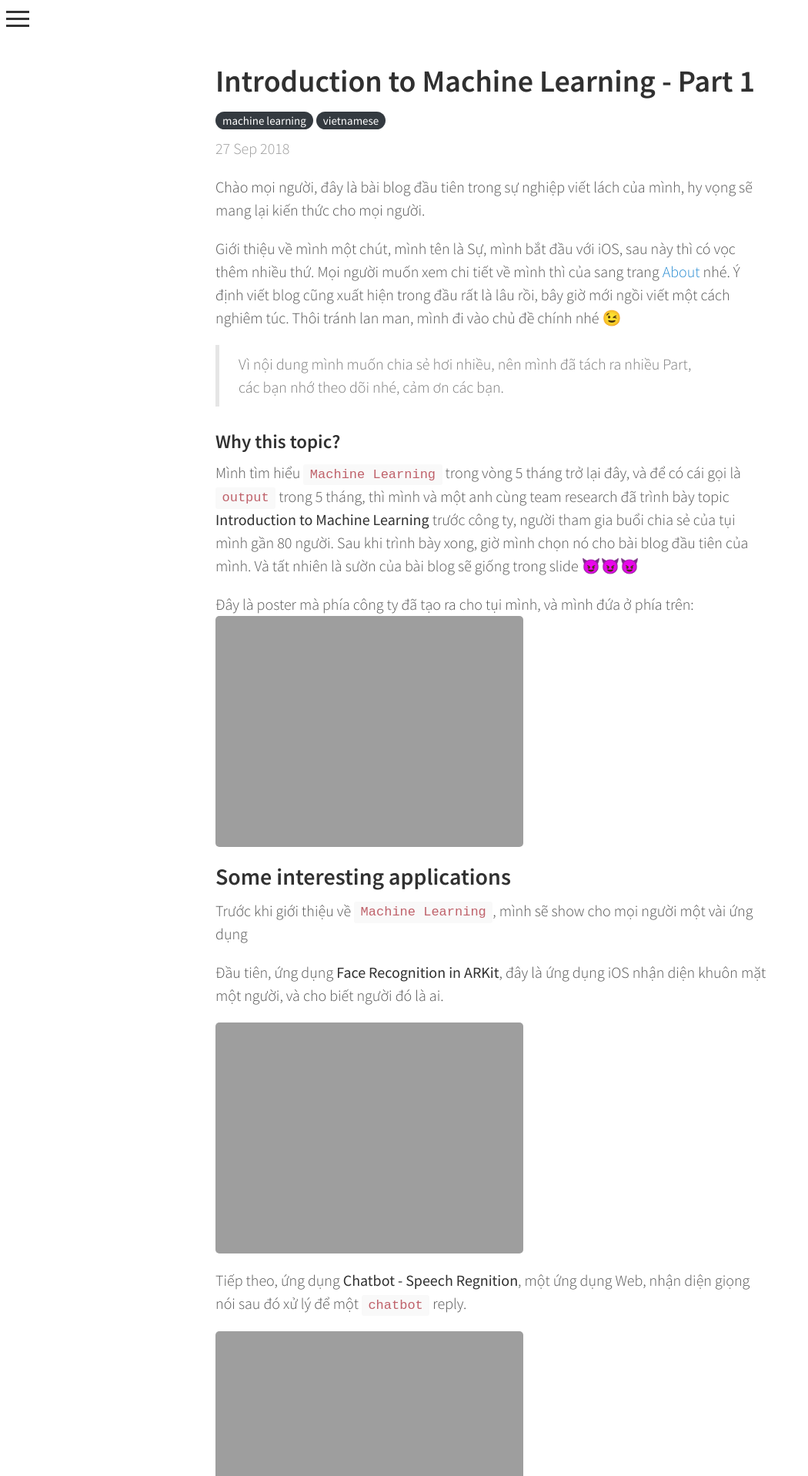
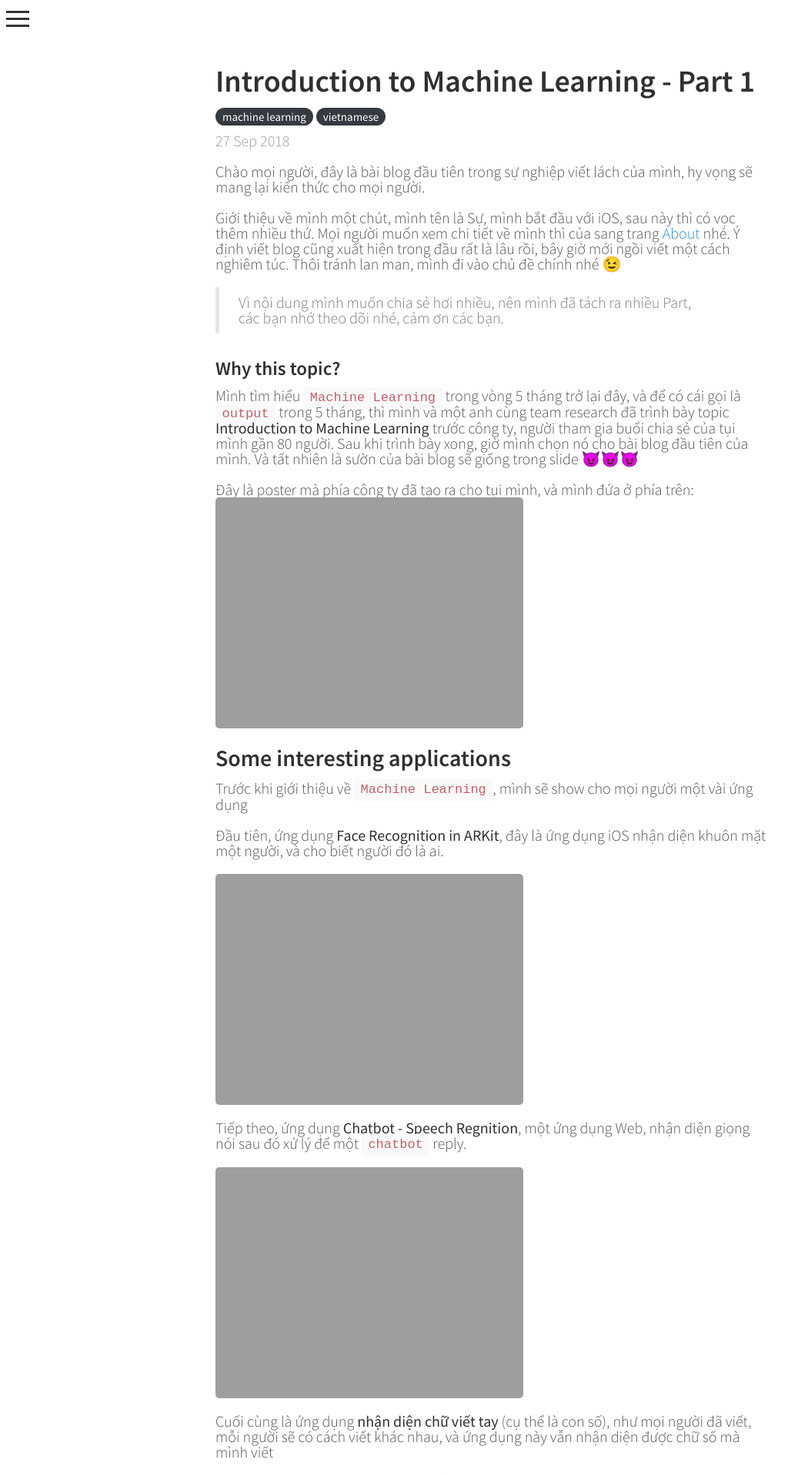
Before and after one commit to mlsuho/mlsuho.github.io, a Jekyll site: the page built from _posts/2018-09-27-machine-learning-part-1.md, in a window 1280 px wide. Shown: the top 1917 px of the page at 77% size, without its empty margins (0-1050 px from the left). Built offline with Jekyll 4.4.1, drawn with Linux system fonts in a browser that asks for light colours; nearby versions of some CDN libraries; comment, search, counter and statistics services are not loaded.

Commit message:
position css link

```diff
--- a/_includes/head.html
+++ b/_includes/head.html
@@ -15,15 +15,15 @@
   </title>
 
   <!-- CSS -->
+  <link rel="stylesheet" href="{{ site.url }}/public/css/reset.css">
+  <link rel="stylesheet" href="https://use.fontawesome.com/releases/v5.3.1/css/all.css">
+  <link rel="stylesheet" href="https://fonts.googleapis.com/css?family=Source+Sans+Pro:200,200italic,300,400,400italic,600">
+  <link rel="stylesheet" href="https://fonts.googleapis.com/css?family=Abril+Fatface">
   <link rel="stylesheet" href="{{ site.url }}/public/css/poole.css">
   <link rel="stylesheet" href="{{ site.url }}/public/css/syntax.css">
   <link rel="stylesheet" href="{{ site.url }}/public/css/hyde.css">
   <link rel="stylesheet" href="{{ site.url }}/public/css/custom.css">
   <link rel="stylesheet" href="{{ site.url }}/public/css/cv.css">
-  <link rel="stylesheet" href="https://fonts.googleapis.com/css?family=Source+Sans+Pro:200,200italic,300,400,400italic,600">
-  <link rel="stylesheet" href="https://fonts.googleapis.com/css?family=Abril+Fatface">
-  <!-- <link rel="stylesheet" href="https://maxcdn.bootstrapcdn.com/font-awesome/4.3.0/css/font-awesome.min.css"> -->
-  <link rel="stylesheet" href="https://use.fontawesome.com/releases/v5.3.1/css/all.css">
 
   <!-- Icons -->
   <link rel="apple-touch-icon-precomposed" sizes="144x144" href="{{ site.url }}/public/apple-touch-icon-144-precomposed.png">
--- /dev/null
+++ b/public/css/reset.css
@@ -0,0 +1,48 @@
+/* http://meyerweb.com/eric/tools/css/reset/
+   v2.0 | 20110126
+   License: none (public domain)
+*/
+
+html, body, div, span, applet, object, iframe,
+h1, h2, h3, h4, h5, h6, p, blockquote, pre,
+a, abbr, acronym, address, big, cite, code,
+del, dfn, em, img, ins, kbd, q, s, samp,
+small, strike, strong, sub, sup, tt, var,
+b, u, i, center,
+dl, dt, dd, ol, ul, li,
+fieldset, form, label, legend,
+table, caption, tbody, tfoot, thead, tr, th, td,
+article, aside, canvas, details, embed,
+figure, figcaption, footer, header, hgroup,
+menu, nav, output, ruby, section, summary,
+time, mark, audio, video {
+	margin: 0;
+	padding: 0;
+	border: 0;
+	font-size: 100%;
+	font: inherit;
+	vertical-align: baseline;
+}
+/* HTML5 display-role reset for older browsers */
+article, aside, details, figcaption, figure,
+footer, header, hgroup, menu, nav, section {
+	display: block;
+}
+body {
+	line-height: 1;
+}
+ol, ul {
+	list-style: none;
+}
+blockquote, q {
+	quotes: none;
+}
+blockquote:before, blockquote:after,
+q:before, q:after {
+	content: '';
+	content: none;
+}
+table {
+	border-collapse: collapse;
+	border-spacing: 0;
+}
```
